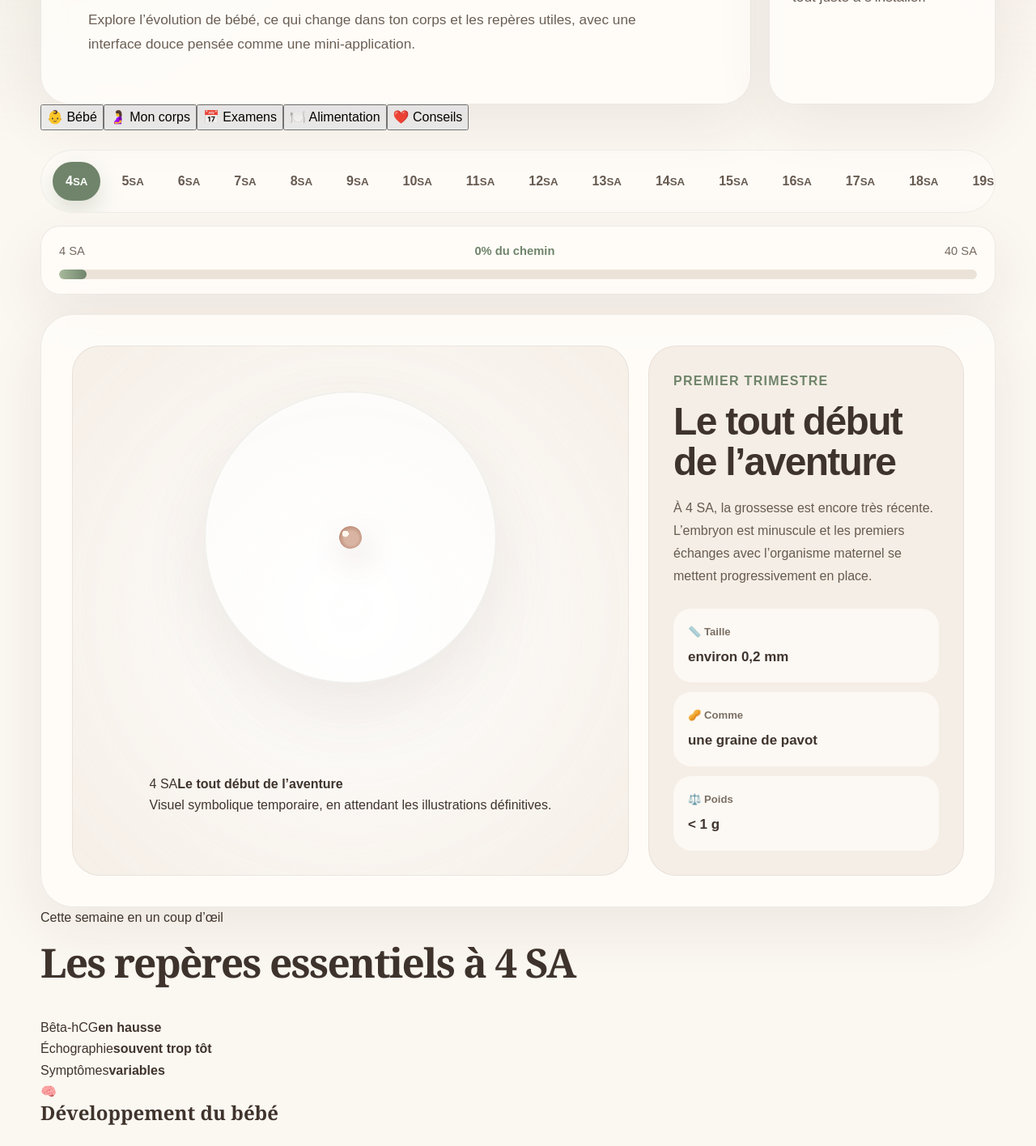
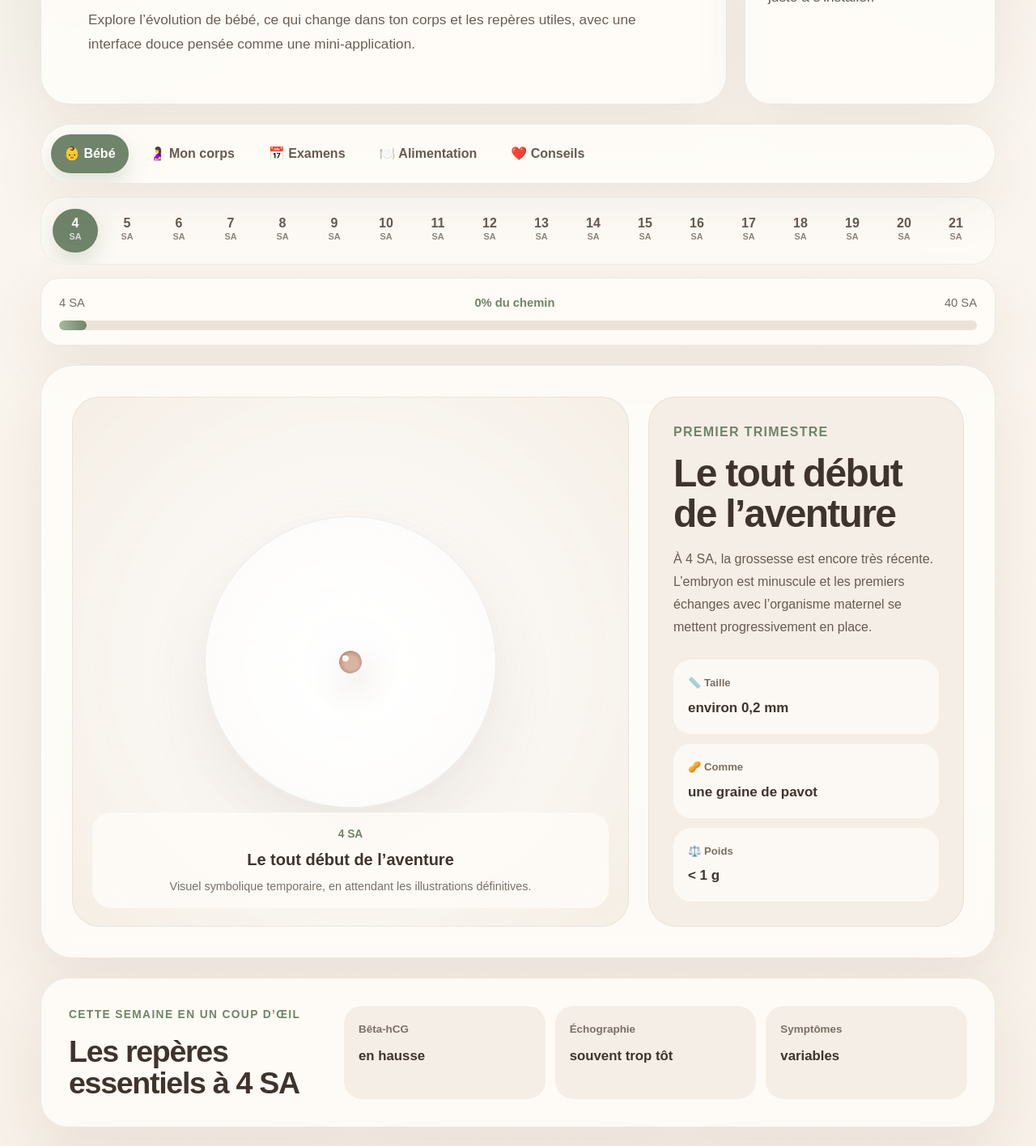
Before and after one commit to Yelenna04/maman-pas-a-pas, a Next.js app: page /pendant-grossesse/semaine-par-semaine in a window 1280 px wide. Shown: the part 460-1876 px from the top of the page at 81% size. Built offline with nearby package versions, Linux system fonts and the light colour scheme.

Commit message:
Polish pregnancy week interface styling

```diff
--- a/app/pendant-grossesse/semaine-par-semaine/semaine-par-semaine.css
+++ b/app/pendant-grossesse/semaine-par-semaine/semaine-par-semaine.css
@@ -1,9 +1,9 @@
 .baby-week-page {
   min-height: 100vh;
   background:
-    radial-gradient(circle at top left, rgba(179, 194, 169, 0.25), transparent 34rem),
-    radial-gradient(circle at top right, rgba(224, 196, 176, 0.22), transparent 30rem),
-    #fbf7f1;
+    radial-gradient(circle at top left, rgba(179, 194, 169, 0.28), transparent 34rem),
+    radial-gradient(circle at top right, rgba(224, 196, 176, 0.24), transparent 30rem),
+    linear-gradient(180deg, #fbf7f1 0%, #f7efe6 100%);
   color: #3f342d;
 }
 
@@ -23,7 +23,7 @@
 
 .baby-week-hero {
   display: grid;
-  grid-template-columns: minmax(0, 1fr) 280px;
+  grid-template-columns: minmax(0, 1fr) 310px;
   gap: 22px;
   align-items: stretch;
 }
@@ -31,9 +31,12 @@
 .baby-week-hero-content,
 .baby-week-current-card,
 .baby-week-stage,
-.baby-week-progress {
+.baby-week-progress,
+.baby-week-tabs,
+.baby-week-glance,
+.baby-week-card {
   border: 1px solid rgba(84, 67, 55, 0.1);
-  background: rgba(255, 253, 249, 0.84);
+  background: rgba(255, 253, 249, 0.86);
   box-shadow: 0 24px 70px rgba(73, 55, 41, 0.08);
   backdrop-filter: blur(14px);
 }
@@ -43,7 +46,8 @@
   padding: clamp(30px, 5vw, 58px);
 }
 
-.baby-week-kicker {
+.baby-week-kicker,
+.baby-week-section-kicker {
   margin: 0 0 14px;
   color: #6f846a;
   font-size: 0.86rem;
@@ -97,22 +101,20 @@
   line-height: 1.55;
 }
 
-.baby-week-timeline {
+.baby-week-tabs {
   display: flex;
   gap: 10px;
   margin: 24px 0 16px;
-  padding: 14px;
+  padding: 12px;
   overflow-x: auto;
-  border: 1px solid rgba(84, 67, 55, 0.08);
   border-radius: 999px;
-  background: rgba(255, 253, 249, 0.78);
 }
 
+.baby-week-tabs button,
 .baby-week-timeline button {
   flex: 0 0 auto;
   border: 0;
   border-radius: 999px;
-  padding: 11px 16px;
   background: transparent;
   color: #665a50;
   font: inherit;
@@ -121,14 +123,49 @@
   transition: background 180ms ease, color 180ms ease, transform 180ms ease;
 }
 
-.baby-week-timeline button:hover {
-  transform: translateY(-1px);
+.baby-week-tabs button {
+  padding: 11px 16px;
 }
 
+.baby-week-tabs button.active,
 .baby-week-timeline button.active {
   background: #6f846a;
   color: #fff;
   box-shadow: 0 12px 28px rgba(111, 132, 106, 0.24);
+}
+
+.baby-week-timeline {
+  display: flex;
+  gap: 8px;
+  margin: 0 0 16px;
+  padding: 14px;
+  overflow-x: auto;
+  border: 1px solid rgba(84, 67, 55, 0.08);
+  border-radius: 30px;
+  background: rgba(255, 253, 249, 0.78);
+}
+
+.baby-week-timeline button {
+  min-width: 56px;
+  padding: 10px 12px;
+  display: grid;
+  gap: 0;
+  place-items: center;
+}
+
+.baby-week-timeline button span {
+  font-size: 1rem;
+  line-height: 1;
+}
+
+.baby-week-timeline button small {
+  font-size: 0.68rem;
+  opacity: 0.75;
+}
+
+.baby-week-tabs button:hover,
+.baby-week-timeline button:hover {
+  transform: translateY(-1px);
 }
 
 .baby-week-progress {
@@ -179,7 +216,7 @@
   min-height: 480px;
   border-radius: 34px;
   background:
-    radial-gradient(circle at center, rgba(255, 255, 255, 0.95), rgba(240, 231, 220, 0.65));
+    radial-gradient(circle at center, rgba(255, 255, 255, 0.96), rgba(240, 231, 220, 0.66));
   border: 1px solid rgba(84, 67, 55, 0.08);
   display: grid;
   place-items: center;
@@ -205,26 +242,45 @@
 }
 
 .baby-week-embryo {
-  width: 30px;
-  height: 30px;
   border-radius: 999px;
   background:
     radial-gradient(circle at 34% 28%, #fff7ee 0 14%, transparent 15%),
     radial-gradient(circle at 52% 55%, #d9b4a2 0 40%, #bd8d78 72%);
   box-shadow: 0 18px 38px rgba(147, 108, 88, 0.24);
   transform: rotate(-18deg);
+  transition: width 260ms ease, height 260ms ease;
 }
 
-.baby-week-visual-note {
+.baby-week-visual-caption {
   position: absolute;
   left: 24px;
   right: 24px;
-  bottom: 20px;
-  margin: 0;
+  bottom: 22px;
+  padding: 16px;
+  border-radius: 24px;
+  background: rgba(255, 253, 249, 0.78);
+  text-align: center;
+}
+
+.baby-week-visual-caption span {
+  display: block;
+  color: #6f846a;
+  font-weight: 900;
+  font-size: 0.86rem;
+}
+
+.baby-week-visual-caption strong {
+  display: block;
+  margin-top: 4px;
+  font-family: var(--font-lora), Georgia, serif;
+  font-size: 1.25rem;
+}
+
+.baby-week-visual-caption p {
+  margin: 6px 0 0;
   color: #7b7067;
   font-size: 0.9rem;
-  line-height: 1.5;
-  text-align: center;
+  line-height: 1.45;
 }
 
 .baby-week-info-panel {
@@ -245,11 +301,15 @@
   text-transform: uppercase;
 }
 
-.baby-week-info-panel h2 {
+.baby-week-info-panel h2,
+.baby-week-glance h2 {
   margin: 0;
   font-family: var(--font-lora), Georgia, serif;
+  line-height: 1.04;
+}
+
+.baby-week-info-panel h2 {
   font-size: clamp(2rem, 4vw, 3rem);
-  line-height: 1.04;
 }
 
 .baby-week-info-panel > p:not(.baby-week-panel-label) {
@@ -284,14 +344,94 @@
   font-size: 1.06rem;
 }
 
-@media (max-width: 940px) {
+.baby-week-glance {
+  display: grid;
+  grid-template-columns: 320px minmax(0, 1fr);
+  gap: 20px;
+  margin-top: 24px;
+  padding: clamp(22px, 4vw, 34px);
+  border-radius: 34px;
+}
+
+.baby-week-glance h2 {
+  font-size: clamp(1.7rem, 3vw, 2.35rem);
+}
+
+.baby-week-glance-grid {
+  display: grid;
+  grid-template-columns: repeat(3, minmax(0, 1fr));
+  gap: 12px;
+}
+
+.baby-week-glance-grid article {
+  padding: 18px;
+  border-radius: 22px;
+  background: #f4eee6;
+}
+
+.baby-week-glance-grid span {
+  display: block;
+  margin-bottom: 8px;
+  color: #7b6f64;
+  font-size: 0.84rem;
+  font-weight: 900;
+}
+
+.baby-week-glance-grid strong {
+  color: #3f342d;
+  font-size: 1.05rem;
+}
+
+.baby-week-cards {
+  display: grid;
+  grid-template-columns: repeat(3, minmax(0, 1fr));
+  gap: 18px;
+  margin-top: 24px;
+}
+
+.baby-week-card {
+  min-height: 220px;
+  border-radius: 30px;
+  padding: 24px;
+}
+
+.baby-week-card > span {
+  display: inline-grid;
+  place-items: center;
+  width: 46px;
+  height: 46px;
+  margin-bottom: 18px;
+  border-radius: 16px;
+  background: #f1e8dd;
+  font-size: 1.25rem;
+}
+
+.baby-week-card h3 {
+  margin: 0;
+  font-family: var(--font-lora), Georgia, serif;
+  font-size: 1.35rem;
+}
+
+.baby-week-card p {
+  margin: 12px 0 0;
+  color: #675b50;
+  line-height: 1.7;
+}
+
+@media (max-width: 980px) {
   .baby-week-hero,
-  .baby-week-stage {
+  .baby-week-stage,
+  .baby-week-glance,
+  .baby-week-cards {
     grid-template-columns: 1fr;
   }
 
   .baby-week-current-card {
     min-height: 210px;
+  }
+
+  .baby-week-glance-grid {
+    grid-template-columns: repeat(3, minmax(0, 1fr));
   }
 }
 
@@ -305,8 +445,14 @@
   .baby-week-current-card,
   .baby-week-stage,
   .baby-week-visual-card,
-  .baby-week-info-panel {
+  .baby-week-info-panel,
+  .baby-week-glance,
+  .baby-week-card {
     border-radius: 26px;
+  }
+
+  .baby-week-current-card strong {
+    font-size: 3.4rem;
   }
 
   .baby-week-stage {
@@ -314,6 +460,14 @@
   }
 
   .baby-week-visual-card {
-    min-height: 380px;
+    min-height: 420px;
+  }
+
+  .baby-week-glance-grid {
+    grid-template-columns: 1fr;
+  }
+
+  .baby-week-card {
+    min-height: auto;
   }
 }
```
